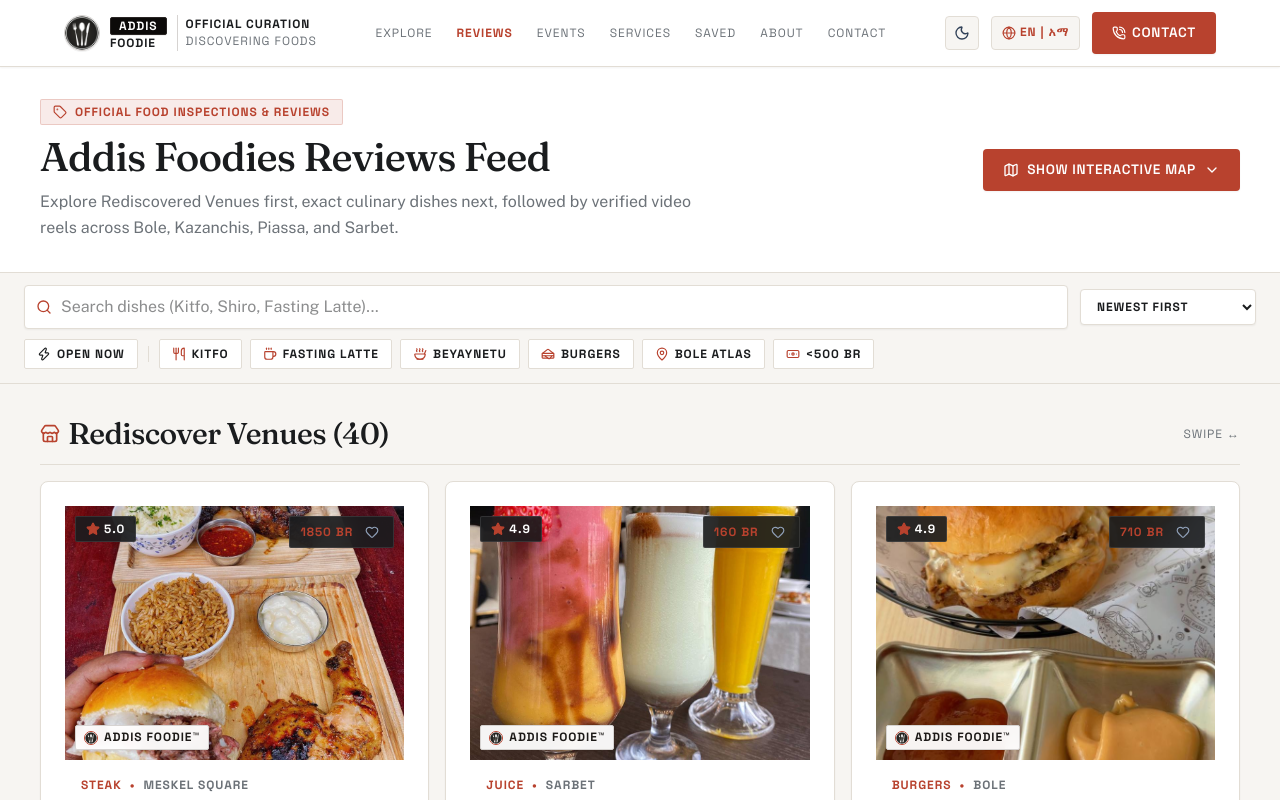
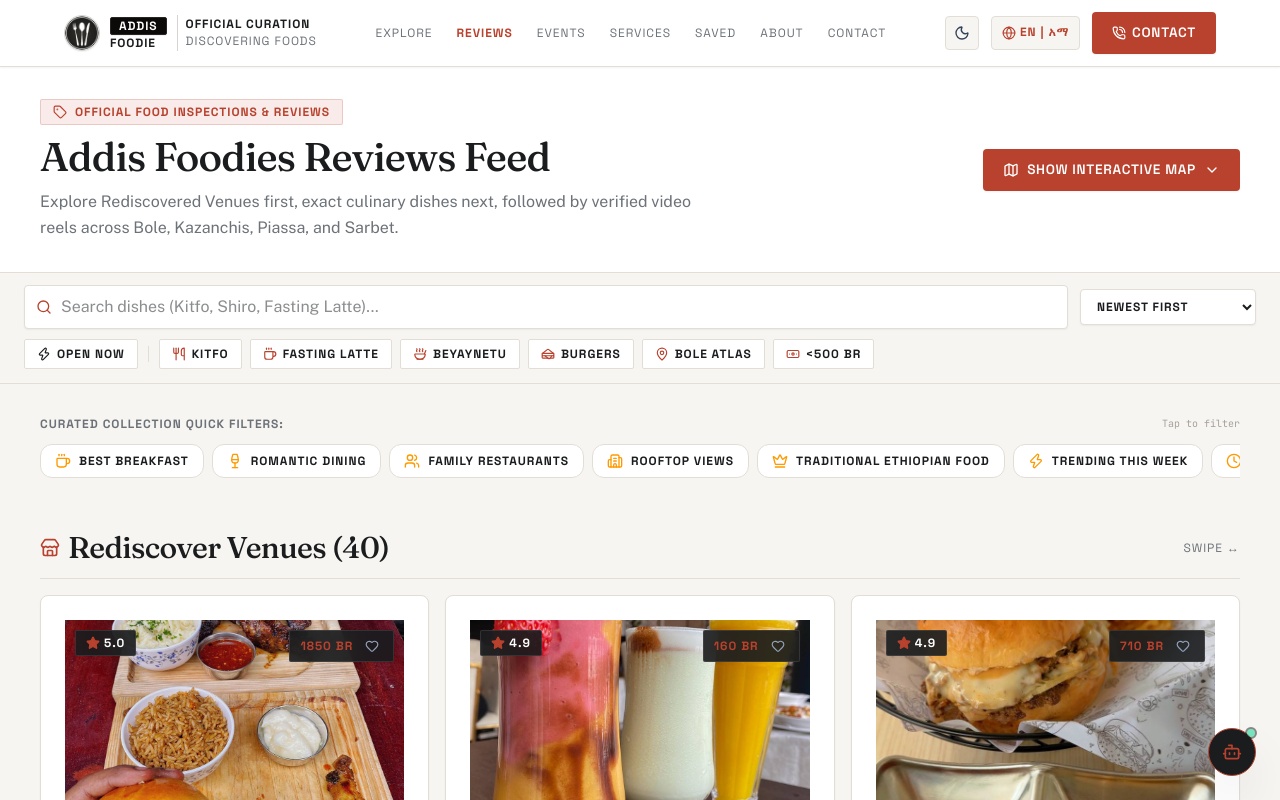
Before and after one commit to Moss-kk/Addis_Foodie, a Next.js app: page /reviews in a window 1280 px wide. Shown: the top 800 px of the page. Built offline with nearby package versions, Linux system fonts and the light colour scheme.

Commit message:
feat: Add direct Amharic translation, hero spotlight logo badge, top icon-only collections on reviews, floating AI chat bot, desktop side-scroll reels & contact social icons

```diff
--- a/src/app/contact/page.tsx
+++ b/src/app/contact/page.tsx
@@ -3,6 +3,7 @@
 import React, { useState } from 'react';
 import Link from 'next/link';
 import { Mail, Phone, MapPin, Send, CheckCircle, ArrowRight } from 'lucide-react';
+import { FaInstagram, FaTelegramPlane, FaTiktok, FaYoutube } from 'react-icons/fa';
 import Header from '../../components/Header';
 import Footer from '../../components/Footer';
 import MobileBottomNav from '../../components/layout/MobileBottomNav';
@@ -157,36 +158,36 @@
                     href="https://t.me/addisfoodies"
                     target="_blank"
                     rel="noopener noreferrer"
-                    className="flex items-center gap-2 p-2.5 rounded-lg bg-sky-500/10 text-sky-500 hover:bg-sky-500/20 border border-sky-500/20 transition-all"
+                    className="flex items-center gap-2.5 p-2.5 rounded-lg bg-sky-500/10 text-sky-500 hover:bg-sky-500/20 border border-sky-500/20 transition-all hover:scale-105"
                   >
-                    <Send className="w-4 h-4 text-sky-400" />
+                    <FaTelegramPlane className="w-4 h-4 text-sky-400 shrink-0" />
                     <span>@addisfoodies</span>
                   </a>
                   <a
                     href="https://instagram.com/addis.foodie"
                     target="_blank"
                     rel="noopener noreferrer"
-                    className="flex items-center gap-2 p-2.5 rounded-lg bg-purple-500/10 text-purple-500 hover:bg-purple-500/20 border border-purple-500/20 transition-all"
+                    className="flex items-center gap-2.5 p-2.5 rounded-lg bg-purple-500/10 text-purple-400 hover:bg-purple-500/20 border border-purple-500/20 transition-all hover:scale-105"
                   >
-                    <span className="w-4 h-4 rounded-full bg-purple-500 flex items-center justify-center text-[10px] text-white font-black">IG</span>
+                    <FaInstagram className="w-4 h-4 text-purple-400 shrink-0" />
                     <span>@addis.foodie</span>
                   </a>
                   <a
                     href="https://tiktok.com/@addis.foodie"
                     target="_blank"
                     rel="noopener noreferrer"
-                    className="flex items-center gap-2 p-2.5 rounded-lg bg-pink-500/10 text-pink-500 hover:bg-pink-500/20 border border-pink-500/20 transition-all"
+                    className="flex items-center gap-2.5 p-2.5 rounded-lg bg-stone-800 text-white hover:bg-stone-700 border border-stone-700 transition-all hover:scale-105"
                   >
-                    <span className="w-4 h-4 rounded-full bg-pink-500 flex items-center justify-center text-[10px] text-white font-black">TT</span>
+                    <FaTiktok className="w-4 h-4 text-white shrink-0" />
                     <span>@addis.foodie</span>
                   </a>
                   <a
                     href="https://youtube.com/@addisfoodie"
                     target="_blank"
                     rel="noopener noreferrer"
-                    className="flex items-center gap-2 p-2.5 rounded-lg bg-red-500/10 text-red-500 hover:bg-red-500/20 border border-red-500/20 transition-all"
+                    className="flex items-center gap-2.5 p-2.5 rounded-lg bg-red-500/10 text-red-500 hover:bg-red-500/20 border border-red-500/20 transition-all hover:scale-105"
                   >
-                    <span className="w-4 h-4 rounded-full bg-red-500 flex items-center justify-center text-[10px] text-white font-black">YT</span>
+                    <FaYoutube className="w-4 h-4 text-red-500 shrink-0" />
                     <span>Addis Foodie</span>
                   </a>
                 </div>
--- a/src/app/events/page.tsx
+++ b/src/app/events/page.tsx
@@ -65,7 +65,7 @@
     location: 'Official Online Ballot',
     status: 'ANNUAL CULINARY POLL',
     organizer: 'Addis Foodie Curation',
-    image: '/telegram-imports/kito fest.jpg',
+    image: '/telegram-imports/Addis Foodie Award.jpg',
     description: 'Cast your official vote for the best restaurants, kitfo joints, gourmet burgers, cafes, and street food in Addis Ababa.',
     btnLabel: 'Vote Now',
     actionType: 'vote',
--- a/src/app/layout.tsx
+++ b/src/app/layout.tsx
@@ -3,6 +3,7 @@
 import { LanguageProvider } from "../context/LanguageContext";
 import { ThemeProvider } from "../context/ThemeContext";
 import { SavedProvider } from "../context/SavedContext";
+import AiFoodieBotModal from "../components/AiFoodieBotModal";
 import "./globals.css";
 
 // Heritage Design.md: Display & H1 Headlines (Fraunces serif)
@@ -66,6 +67,8 @@
             <SavedProvider>
               <div className="min-h-screen bg-[var(--bg-app)] text-[var(--text-primary)] overflow-x-hidden relative flex flex-col selection:bg-[#B8422E] selection:text-white">
                 {children}
+                {/* FLOATING MOVABLE AI CHAT BOT ASSISTANT */}
+                <AiFoodieBotModal />
               </div>
             </SavedProvider>
           </LanguageProvider>
--- a/src/app/page.tsx
+++ b/src/app/page.tsx
@@ -209,12 +209,6 @@
             scrollToFeed();
           }} />
 
-          {/* AI CRAVING FINDER SMART ASSISTANT CHAT BOT */}
-          <AiCravingFinder onSelectPrompt={(prompt) => {
-            setSearchQuery(prompt);
-            scrollToFeed();
-          }} />
-
           {/* 5. LATEST OFFICIAL REVIEWS SECTION (HORIZONTALLY SCROLLABLE STRIP ON DESKTOP & MOBILE) */}
           <section id="latest-reviews-section" className="flex flex-col gap-6 pt-2">
 
@@ -299,9 +293,9 @@
               </a>
             </div>
 
-            <div className="flex overflow-x-auto snap-x snap-mandatory gap-4 pb-4 sm:grid sm:grid-cols-2 lg:grid-cols-4 sm:overflow-visible scrollbar-none">
+            <div className="flex overflow-x-auto snap-x snap-mandatory gap-4 pb-4 scrollbar-thin scrollbar-thumb-stone-400 dark:scrollbar-thumb-stone-700 py-1">
               {videoReels.map((reel) => (
-                <div key={reel.id} className="shrink-0 w-[65vw] sm:w-auto snap-center">
+                <div key={reel.id} className="shrink-0 w-[200px] sm:w-[220px] lg:w-[240px] snap-start">
                   <div
                     onClick={() => setActiveReelId(reel.id)}
                     className="group relative aspect-[9/16] w-full rounded-md overflow-hidden bg-slate-900 border border-[var(--border-subtle)] shadow-xs transition-all duration-300 cursor-pointer hover:-translate-y-1"
--- a/src/app/reviews/page.tsx
+++ b/src/app/reviews/page.tsx
@@ -17,7 +17,7 @@
 import Header from '../../components/Header';
 import FilterBar from '../../components/FilterBar';
 import ReviewCard from '../../components/ReviewCard';
-import FeaturedCollections from '../../components/home/FeaturedCollections';
+import FeaturedCollections, { collectionsList } from '../../components/home/FeaturedCollections';
 import DishFeed, { DishItem } from '../../components/DishFeed';
 import PostDetailModal from '../../components/PostDetailModal';
 import VideoReelModal from '../../components/VideoReelModal';
@@ -185,6 +185,38 @@
       {/* Main Content Feed Area */}
       <main className="site-container py-8 flex flex-col gap-12 flex-1">
 
+        {/* TOP ICON-ONLY FEATURED COLLECTIONS FILTER BAR */}
+        <section className="flex flex-col gap-3">
+          <div className="flex items-center justify-between">
+            <span className="text-xs font-label uppercase tracking-wider font-bold text-[var(--text-secondary)]">
+              Curated Collection Quick Filters:
+            </span>
+            <span className="text-[10px] font-mono text-stone-400">Tap to filter</span>
+          </div>
+
+          <div className="flex items-center gap-2 overflow-x-auto no-scrollbar pb-1">
+            {collectionsList.map((item) => {
+              const Icon = item.icon;
+              const isSelected = searchQuery.toLowerCase() === item.query.toLowerCase();
+              return (
+                <button
+                  key={item.id}
+                  type="button"
+                  onClick={() => setSearchQuery(item.query)}
+                  className={`px-3.5 py-2 rounded-xl text-xs font-label font-bold uppercase tracking-wider transition-all flex items-center gap-2 cursor-pointer shrink-0 border ${
+                    isSelected
+                      ? 'bg-[#1A1C1E] text-white border-[#B8422E] shadow-sm'
+                      : 'bg-[var(--bg-surface)] text-[var(--text-primary)] border-[var(--border-subtle)] hover:border-[#B8422E]'
+                  }`}
+                >
+                  <Icon className={`w-4 h-4 ${isSelected ? 'text-[#B8422E]' : 'text-amber-500'}`} />
+                  <span>{item.title}</span>
+                </button>
+              );
+            })}
+          </div>
+        </section>
+
         {/* 1. FIRST: REDISCOVER VENUES FEED (Side-scrollable Horizontal Carousel on Mobile) */}
         <section className="flex flex-col gap-4">
           <div className="flex items-center justify-between border-b pb-3" style={{ borderColor: 'var(--border-subtle)' }}>
@@ -209,9 +241,6 @@
           </div>
         </section>
 
-        {/* 2. CURATED FEATURED COLLECTIONS GRID */}
-        <FeaturedCollections onSelectCollection={(query) => setSearchQuery(query)} />
-
         {/* 3. THEN BELOW IT: ALL TRENDING REELS (Rooftop Kitfo Brunch, Kitfo Fest #7, Pickles Burger, Sunday Brunch) */}
         <section className="flex flex-col gap-4">
           <div className="flex items-center justify-between border-b pb-3" style={{ borderColor: 'var(--border-subtle)' }}>
@@ -231,9 +260,9 @@
             </a>
           </div>
 
-          <div className="flex overflow-x-auto snap-x snap-mandatory gap-4 pb-4 sm:grid sm:grid-cols-2 lg:grid-cols-3 sm:overflow-visible scrollbar-none">
+          <div className="flex overflow-x-auto snap-x snap-mandatory gap-4 pb-4 scrollbar-thin scrollbar-thumb-stone-400 dark:scrollbar-thumb-stone-700 py-1">
             {recentInstagramReels.map((reel) => (
-              <div key={reel.id} className="shrink-0 w-[65vw] sm:w-auto snap-center">
+              <div key={reel.id} className="shrink-0 w-[200px] sm:w-[220px] lg:w-[240px] snap-start">
                 <div
                   onClick={() => setActiveReelId(reel.id)}
                   className="group relative aspect-[9/16] w-full rounded-md overflow-hidden bg-slate-900 border border-[var(--border-subtle)] shadow-xs transition-all duration-300 cursor-pointer hover:-translate-y-1"
--- a/src/components/home/HeroSection.tsx
+++ b/src/components/home/HeroSection.tsx
@@ -4,6 +4,7 @@
 import Image from 'next/image';
 import { Search, Utensils, Soup, Sandwich, Coffee, MapPin, ArrowRight, Flame, CupSoda, Pizza } from 'lucide-react';
 import { useLanguage } from '../../context/LanguageContext';
+import AddisFoodieLogo from '../ui/AddisFoodieLogo';
 
 interface HeroSectionProps {
   searchQuery?: string;
@@ -72,7 +73,7 @@
 
           {/* Fraunces Display Headline */}
           <h1 className="font-display font-medium text-3xl sm:text-5xl lg:text-6xl text-white leading-[1.1] tracking-tight">
-            {lang === 'AM' ? 'አዲስ አበባ ውስጥ ቀዳሚው የምግብ ቤት መሪ' : 'Discovering Foods in Addis'}
+            {lang === 'AM' ? 'በአዲስ አበባ ምግቦችን ማሰስ' : 'Discovering Foods in Addis'}
           </h1>
 
           {/* Authentic Bio Copy */}
@@ -151,8 +152,8 @@
                 priority
                 className="object-cover"
               />
-              <div className="absolute top-3 left-3 bg-[#1A1C1E] px-2.5 py-1 rounded-xs text-[10px] font-label font-bold text-white uppercase tracking-wider border border-white/20">
-                OFFICIAL ADDIS FOODIE SELECTION
+              <div className="absolute top-3 left-3 bg-black/80 backdrop-blur-md px-2.5 py-1 rounded-md border border-stone-700 flex items-center gap-1.5 shadow-md">
+                <AddisFoodieLogo size="sm" />
               </div>
               <div className="absolute bottom-3 right-3 bg-[#B8422E] text-white px-2.5 py-1 rounded-xs text-[10px] font-label font-bold uppercase">
                 194K Views
```
Also changed, not shown: public/telegram-imports/Addis Foodie Award.jpg (added).
